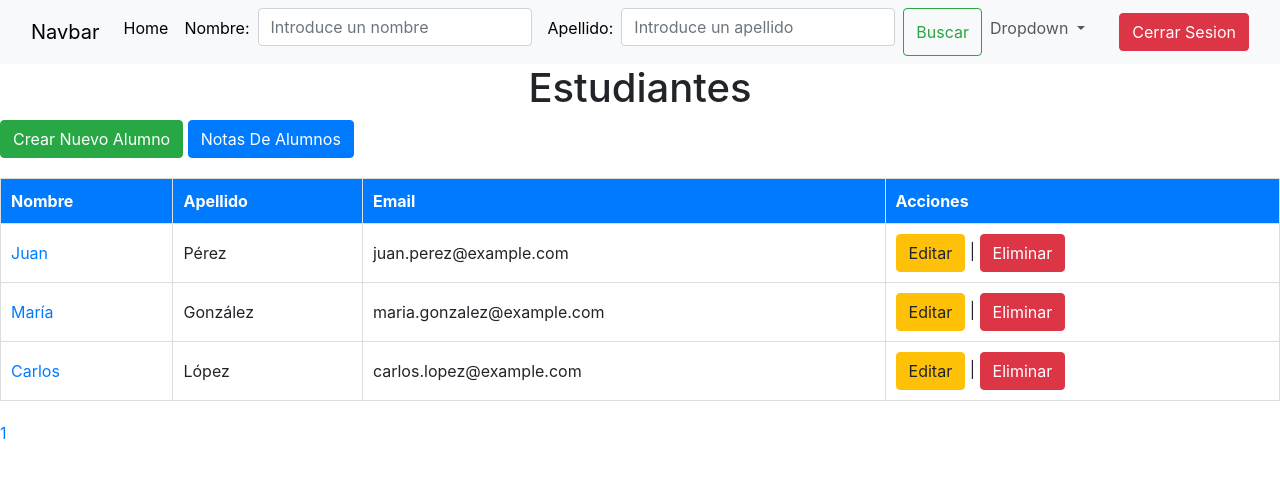
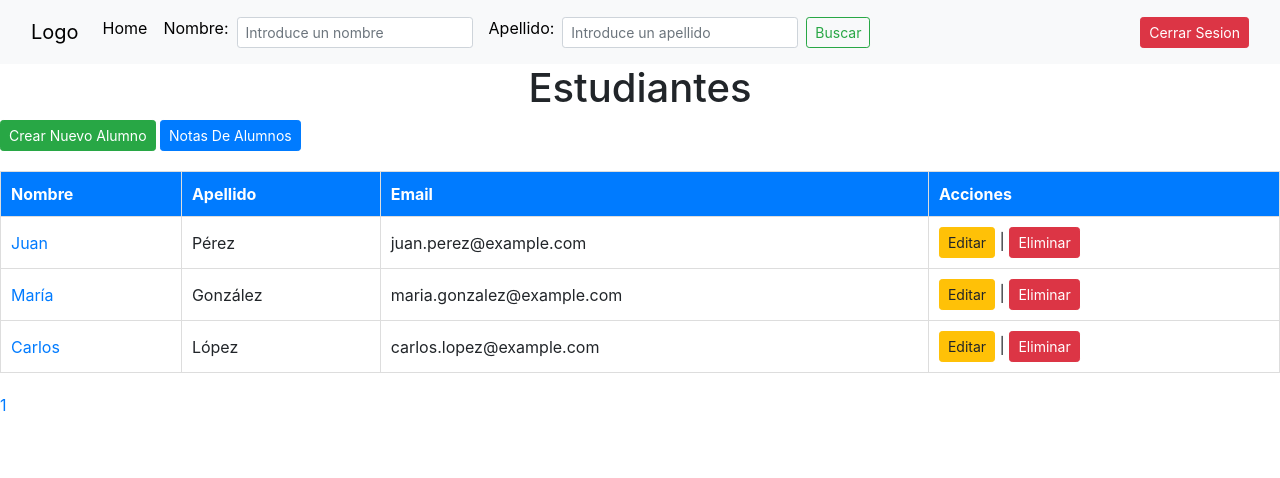
Before and after one commit to AngelCampsRuiz/Gesti--Notes, a PHP site: page /view/gestionUsers.php in a window 1280 px wide. Shown: the top 478 px of the page. Run offline with PHP 8.4, Linux system fonts and the light colour scheme; a user stored in the database is signed in; data comes from the database, SQL or seed files in the repository.

Commit message:
Ajustes tamaño navbar, filtro buscador correcto - Àngel

```diff
--- a/view/gestionUsers.php
+++ b/view/gestionUsers.php
@@ -58,7 +58,7 @@ try {
     ?>
     <nav class="navbar navbar-expand-lg bg-body-tertiary">
         <div class="container-fluid">
-            <a class="navbar-brand" href="#">Navbar</a>
+            <a class="navbar-brand" href="#">Logo</a>
             <button class="navbar-toggler" type="button" data-bs-toggle="collapse" data-bs-target="#navbarSupportedContent" aria-controls="navbarSupportedContent" aria-expanded="false" aria-label="Toggle navigation">
                 <span class="navbar-toggler-icon"></span>
             </button>
@@ -68,34 +68,23 @@ try {
                         <a class="nav-link active" aria-current="page" href="#">Home</a>
                     </li>
                     <li class="nav-item">
-                        <form class="d-flex" role="search" method="GET" action="">
+                        <form class="d-flex align-items-center" role="search" method="GET" action="">
                             <label class="nav-link active" aria-current="page">Nombre:</label>
-                            <input class="form-control me-2" type="search" placeholder="Introduce un nombre" aria-label="Search">
+                            <input class="form-control form-control-sm me-2" type="search" name="nombre" placeholder="Introduce un nombre" aria-label="Search" value="<?php echo htmlspecialchars($nombreFiltro); ?>">
                             <label class="nav-link active" aria-current="page">Apellido:</label>
-                            <input class="form-control me-2" type="search" placeholder="Introduce un apellido" aria-label="Search">
-                            <button class="btn btn-outline-success" type="submit">Buscar</button>
+                            <input class="form-control form-control-sm me-2" type="search" name="apellido" placeholder="Introduce un apellido" aria-label="Search" value="<?php echo htmlspecialchars($apellidoFiltro); ?>">
+                            <button class="btn btn-outline-success btn-sm" type="submit">Buscar</button>
                         </form>
                     </li>
-                    <li class="nav-item dropdown">
-                        <a class="nav-link dropdown-toggle" href="#" role="button" data-bs-toggle="dropdown" aria-expanded="false">
-                            Dropdown
-                        </a>
-                        <ul class="dropdown-menu">
-                            <li><a class="dropdown-item" href="#">Action</a></li>
-                            <li><a class="dropdown-item" href="#">Another action</a></li>
-                            <li><hr class="dropdown-divider"></li>
-                            <li><a class="dropdown-item" href="#">Something else here</a></li>
-                        </ul>
-                    </li>
                 </ul>
-                <a href="cerrarSesion.php"><button class='btn btn-danger'>Cerrar Sesion</button></a>
+                <a href="cerrarSesion.php"><button class='btn btn-danger btn-sm'>Cerrar Sesion</button></a>
             </div>
         </div>
     </nav>
     <h1>Estudiantes</h1>
     <!-- Botón para crear un nuevo alumno -->
-    <a href="crearAlumno.php"><button class="btn btn-success">Crear Nuevo Alumno</button></a>
-    <a href="vistaNotas.php"><button class="btn btn-primary">Notas De Alumnos</button></a>
+    <a href="crearAlumno.php"><button class="btn btn-success btn-sm">Crear Nuevo Alumno</button></a>
+    <a href="vistaNotas.php"><button class="btn btn-primary btn-sm">Notas De Alumnos</button></a>
     <?php
     // Mostrar los alumnos
     if (mysqli_num_rows($result) > 0) {
@@ -104,8 +93,8 @@ try {
             $id = $row['id_alu'];
             $nombre = $row['nombre_alu'];
             echo "<tr><td><a href='notaAlumno.php?id={$id}'>$nombre</a></td><td>{$row['apellido_alu']}</td><td>{$row['email_alu']}</td>";
-            echo "<td><a href='editarAlumno.php?id={$row['id_alu']}' class='btn btn-warning'>Editar</a> | ";
-            echo "<a href='#' class='btn btn-danger' data-id='{$row['id_alu']}' data-toggle='modal' data-target='#confirmDeleteModal'>Eliminar</a></td></tr>";
+            echo "<td><a href='editarAlumno.php?id={$row['id_alu']}' class='btn btn-warning btn-sm'>Editar</a> | ";
+            echo "<a href='#' class='btn btn-danger btn-sm delete-link' data-id='{$row['id_alu']}' data-toggle='modal' data-target='#confirmDeleteModal'>Eliminar</a></td></tr>";
         }
         echo "</table>";
     } else {
```
